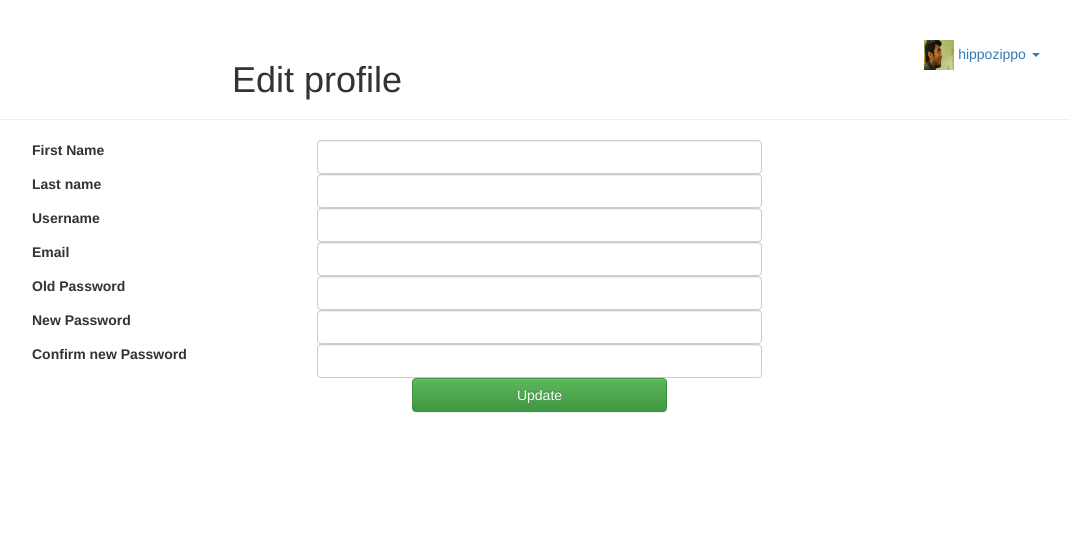
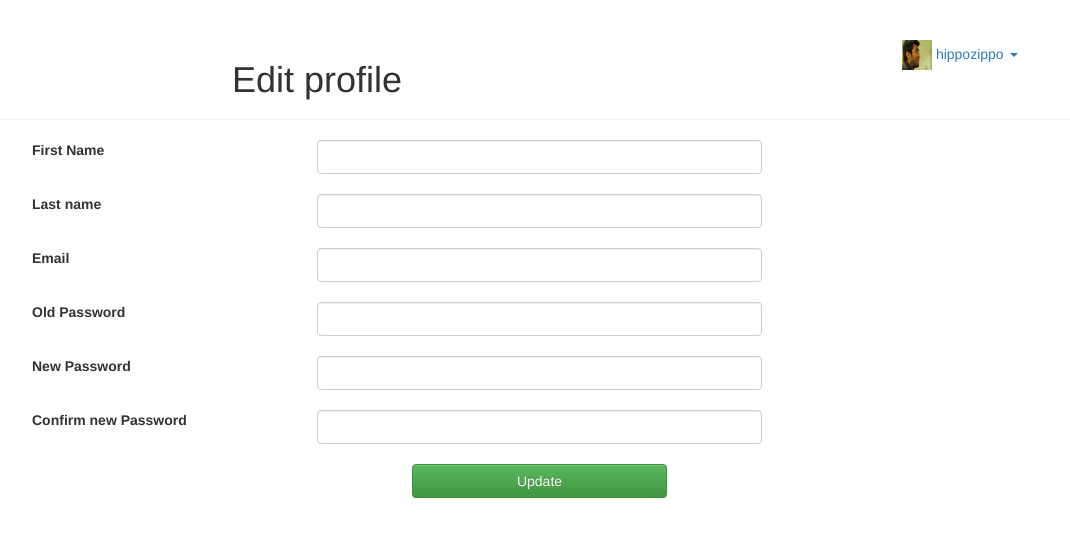
Before and after one commit to abdulnas204/eHaat, a PHP site: page /user/profile.php in a window 1280 px wide. Shown: the top 538 px of the page, without its empty margins (148-1218 px from the left). Run offline with PHP 8.4, Linux system fonts and the light colour scheme; data that the repository does not hold is empty.

Commit message:
Added UI design for user/profile.php and modified register form of index.php

```diff
--- a/resource/css/index.css
+++ b/resource/css/index.css
@@ -13,3 +13,7 @@
 .offset-10{
 	margin-top:  10px;
 }
+
+.dropdown:hover .dropdown-menu {
+	display: block;
+}
--- a/user/profile.php
+++ b/user/profile.php
@@ -11,6 +11,7 @@
 	<title>eHaat - User's order</title>
 	<link rel="stylesheet" href="../resource/css/bootstrap.min.css">
     <link rel="stylesheet" type="text/css" href="../resource/css/bootstrap-theme.min.css">
+    <link rel="stylesheet" type="text/css" href="../resource/css/index.css">
     <script src="../resource/js/jquery.min.js"></script>
     <script type="text/javascript" src="../resource/js/bootstrap.min.js"></script>
 </head>
@@ -29,21 +30,19 @@
 
 			<div id="header" class="container page-header text-center">
 				<div class="col-md-8">
-					<h1 class="voffset">Edit profile</h1>
+					<h1>Edit profile</h1>
 				</div>
 				<div class="col-md-2"></div>
 				<div class="col-md-2">
 					<!-- avatar-create new repo-logout -->
 					<div class="dropdown">
 
-					<a class="dropdown-toggle avatar" data-toggle="dropdown" role="button" aria-expanded="false" href="#">
+					<a class="dropdown-toggle avatar pull-left" data-toggle="dropdown" role="button" aria-expanded="false" href="#">
 					    <img height="30" width="30" src="../resource/img/raj.jpg" alt="@hippozippo"></img>
 				        	<span>hippozippo</span>
 							<span class="caret"></span>
 					</a>
 			    	<ul class="dropdown-menu" role="menu">
-					    <li><a href="repo.php">Repositories</a></li>
-					    <li><a href="dashboard.php">Dashboard</a></li>
 					    <li><a href="../index.php">Logout</a></li>
 					</ul>
 
@@ -60,43 +59,37 @@
 					</div>
 				</div>
 				<div class="form-group">
-					<label for="username" class="col-md-offset-1 col-sm-3 control-label">Last name</label>
+					<label for="username" class="col-md-offset-1 col-sm-3 control-label offset-20">Last name</label>
 					<div class="col-sm-5">
-						<input type="text" name="username" class="form-control">
+						<input type="text" name="username" class="form-control offset-20">
 					</div>
 				</div>
 				<div class="form-group">
-					<label for="username" class="col-md-offset-1 col-sm-3 control-label">Username</label>
+					<label for="email" class="col-md-offset-1 col-sm-3 control-label offset-20">Email</label>
 					<div class="col-sm-5">
-						<input type="text" name="username" class="form-control">
+						<input type="text" name="email" class="form-control offset-20">
 					</div>
 				</div>
 				<div class="form-group">
-					<label for="email" class="col-md-offset-1 col-sm-3 control-label">Email</label>
+					<label for="password" class="col-md-offset-1 col-sm-3 control-label offset-20">Old Password</label>
 					<div class="col-sm-5">
-						<input type="text" name="email" class="form-control">
+						<input type="password" name="password" class="form-control offset-20">
 					</div>
 				</div>
 				<div class="form-group">
-					<label for="password" class="col-md-offset-1 col-sm-3 control-label">Old Password</label>
+					<label for="password" class="col-md-offset-1 col-sm-3 control-label offset-20">New Password</label>
 					<div class="col-sm-5">
-						<input type="password" name="password" class="form-control">
+						<input type="password" name="password" class="form-control offset-20">
 					</div>
 				</div>
 				<div class="form-group">
-					<label for="password" class="col-md-offset-1 col-sm-3 control-label">New Password</label>
+					<label for="confirm_pass" class="col-md-offset-1 col-sm-3 control-label offset-20">Confirm new Password</label>
 					<div class="col-sm-5">
-						<input type="password" name="password" class="form-control">
-					</div>
-				</div>
-				<div class="form-group">
-					<label for="confirm_pass" class="col-md-offset-1 col-sm-3 control-label">Confirm new Password</label>
-					<div class="col-sm-5">
-						<input type="password" name="confirm_pass" class="form-control">
+						<input type="password" name="confirm_pass" class="form-control offset-20">
 					</div>
 				</div>
 				<div class="col-md-offset-5 col-md-3">
-					<input type="submit" name="register-btn" id="register-btn" class="btn btn-success btn-block voffset1" value="Update">
+					<input type="submit" name="register-btn" id="register-btn" class="btn btn-success btn-block offset-20" value="Update">
 				</div>
 			</form>
 </body>
```
Also changed, not shown: index.php (+5 -2 lines).
